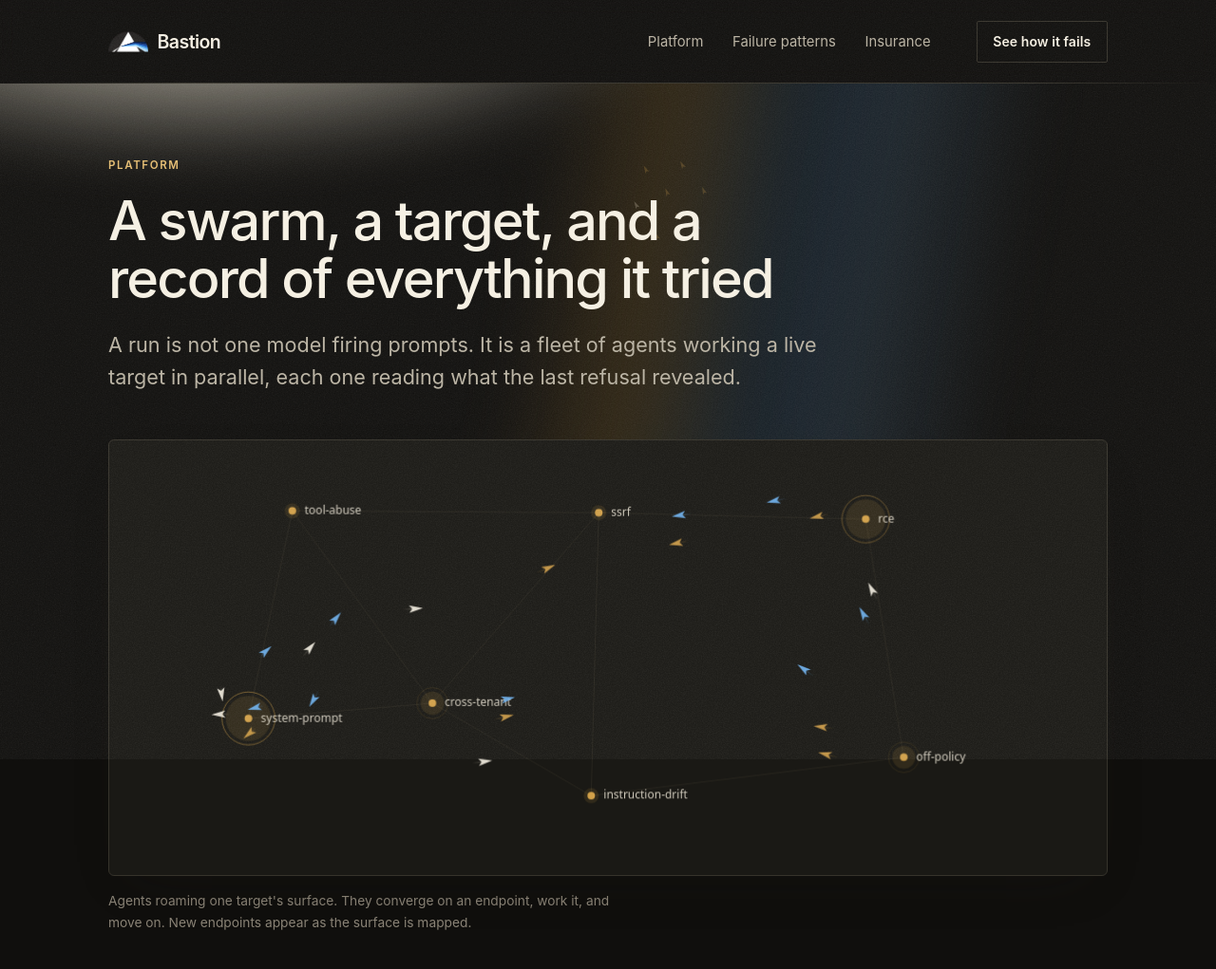
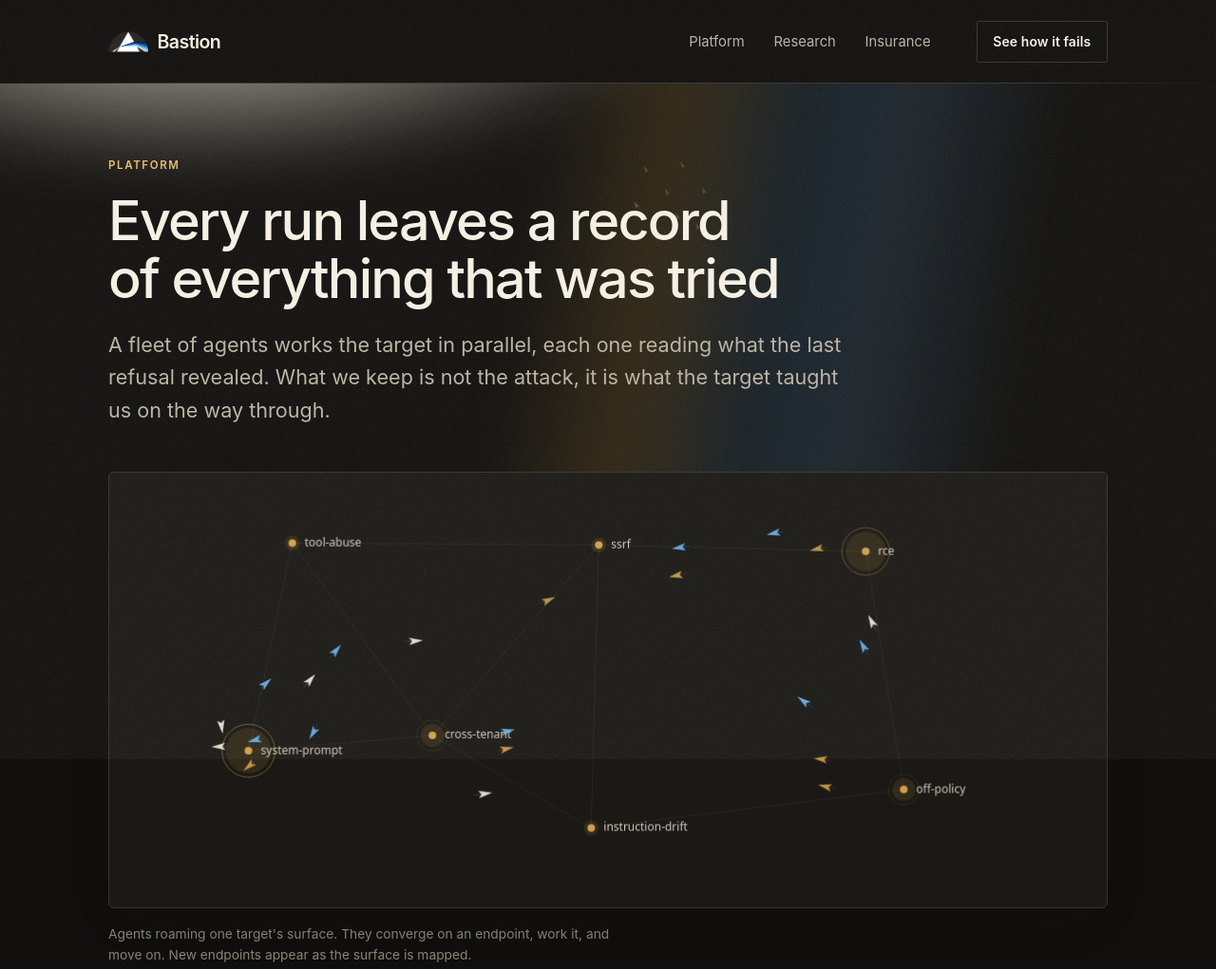
Before and after one commit to MahmoudAbdalla28/bwebsite, an Astro site: page /platform in a window 1280 px wide. Shown: the top 1021 px of the page at 95% size. Built offline with nearby package versions, Linux system fonts and the light colour scheme; Astro itself is replaced by a stand-in of ours.

Commit message:
close three positioning gaps
proof band was fourth on the page, behind the solid and the failures feed. the
spec puts it directly under the hero because it is the layer everyone sees, and
burying credibility behind two sections undoes that. moved back up.

/platform led with "a swarm, a target" and "a fleet of agents working a live
target in parallel", which is renting an attacker, the exact register we are
supposed to avoid. now it leads with the record: "every run leaves a record of
everything that was tried", and the lede ends on what the target taught us
rather than on the size of the fleet.

nav had "how agents fail" and "failure patterns" side by side, two labels for
what a visitor reads as one thing. the writeups are "research" now, and a
duplicate contact link in the footer is gone.

```diff
--- a/src/components/Footer.astro
+++ b/src/components/Footer.astro
@@ -15,8 +15,7 @@ const year = new Date().getFullYear()
 
       <nav aria-label="Footer">
         <a href="/platform">Platform</a>
-        <a href="/#how-agents-fail">How agents fail</a>
-        <a href="/articles">Failure patterns</a>
+        <a href="/articles">Research</a>
         <a href="/insurance">Insurance</a>
         <a href="/#evidence">The report</a>
         <a href="/contact">Contact</a>
--- a/src/components/Nav.astro
+++ b/src/components/Nav.astro
@@ -3,7 +3,7 @@
 // (build sequence steps 2 and 3). No links to empty pages.
 const links = [
   { href: '/platform', label: 'Platform' },
-  { href: '/articles', label: 'Failure patterns' },
+  { href: '/articles', label: 'Research' },
   { href: '/insurance', label: 'Insurance' },
 ]
 ---
--- a/src/pages/index.astro
+++ b/src/pages/index.astro
@@ -15,6 +15,7 @@ import Pipeline from '../components/Pipeline.astro'
   description="The independent record of how AI agents fail. Every failure we find, across security and reliability, compounds into knowledge you cannot build in-house, because you have only ever seen your own agents."
 >
   <Hero />
+  <ProofBand />
   <section class="prism-band">
     <div class="page">
       <h2 class="prism-h">Twelve mechanisms behind how agents actually fail</h2>
@@ -22,7 +23,6 @@ import Pipeline from '../components/Pipeline.astro'
     </div>
   </section>
   <Failures />
-  <ProofBand />
   <HowAgentsFail />
   <HowItWorks />
   <Evidence />
--- a/src/pages/platform.astro
+++ b/src/pages/platform.astro
@@ -41,10 +41,11 @@ const stages = [
     <div class="beam" aria-hidden="true"></div>
     <div class="page">
       <p class="label">Platform</p>
-      <h1>A swarm, a target, and a record of everything it tried</h1>
+      <h1>Every run leaves a record of everything that was tried</h1>
       <p class="lede">
-        A run is not one model firing prompts. It is a fleet of agents working a
-        live target in parallel, each one reading what the last refusal revealed.
+        A fleet of agents works the target in parallel, each one reading what the
+        last refusal revealed. What we keep is not the attack, it is what the
+        target taught us on the way through.
       </p>
     </div>
   </section>
```
